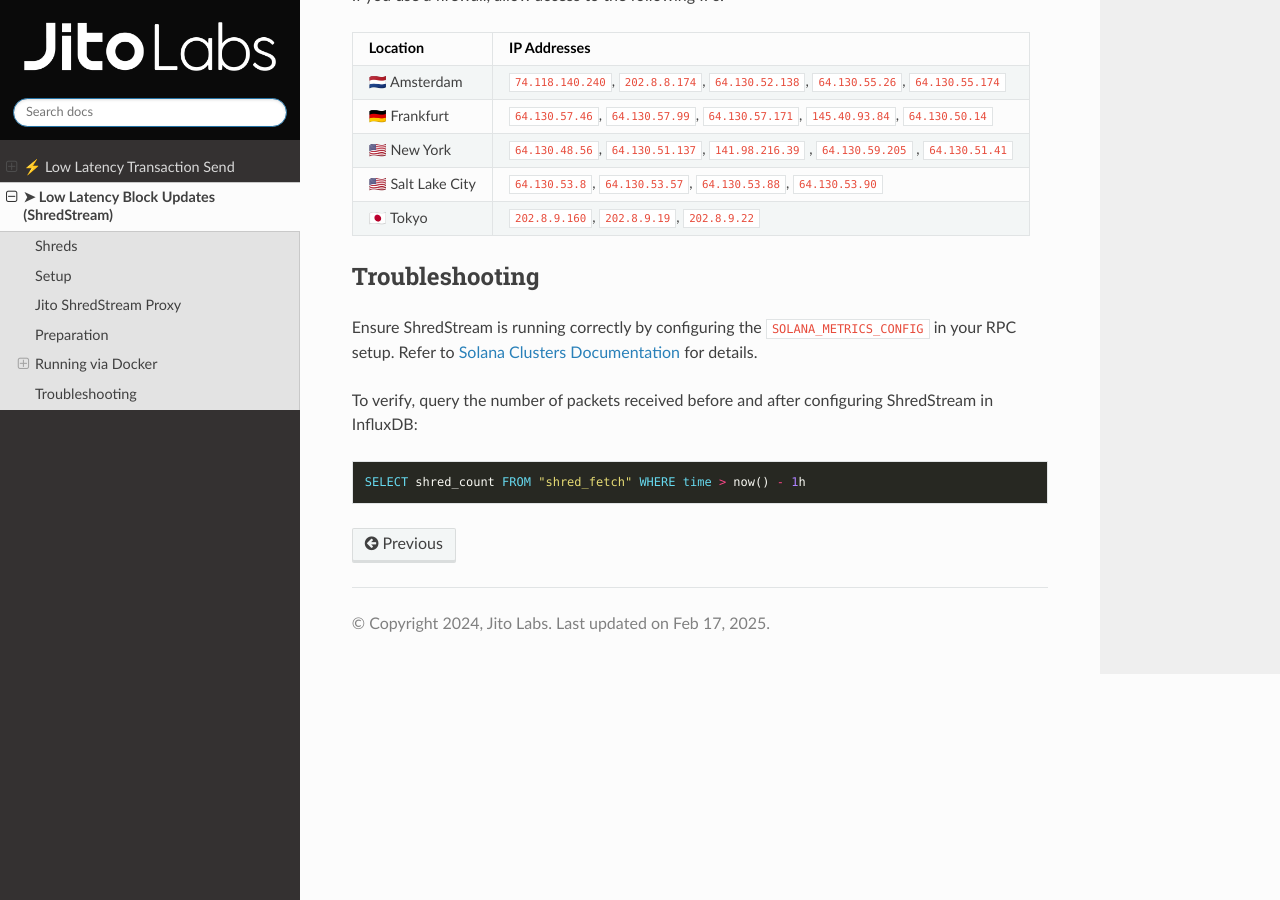
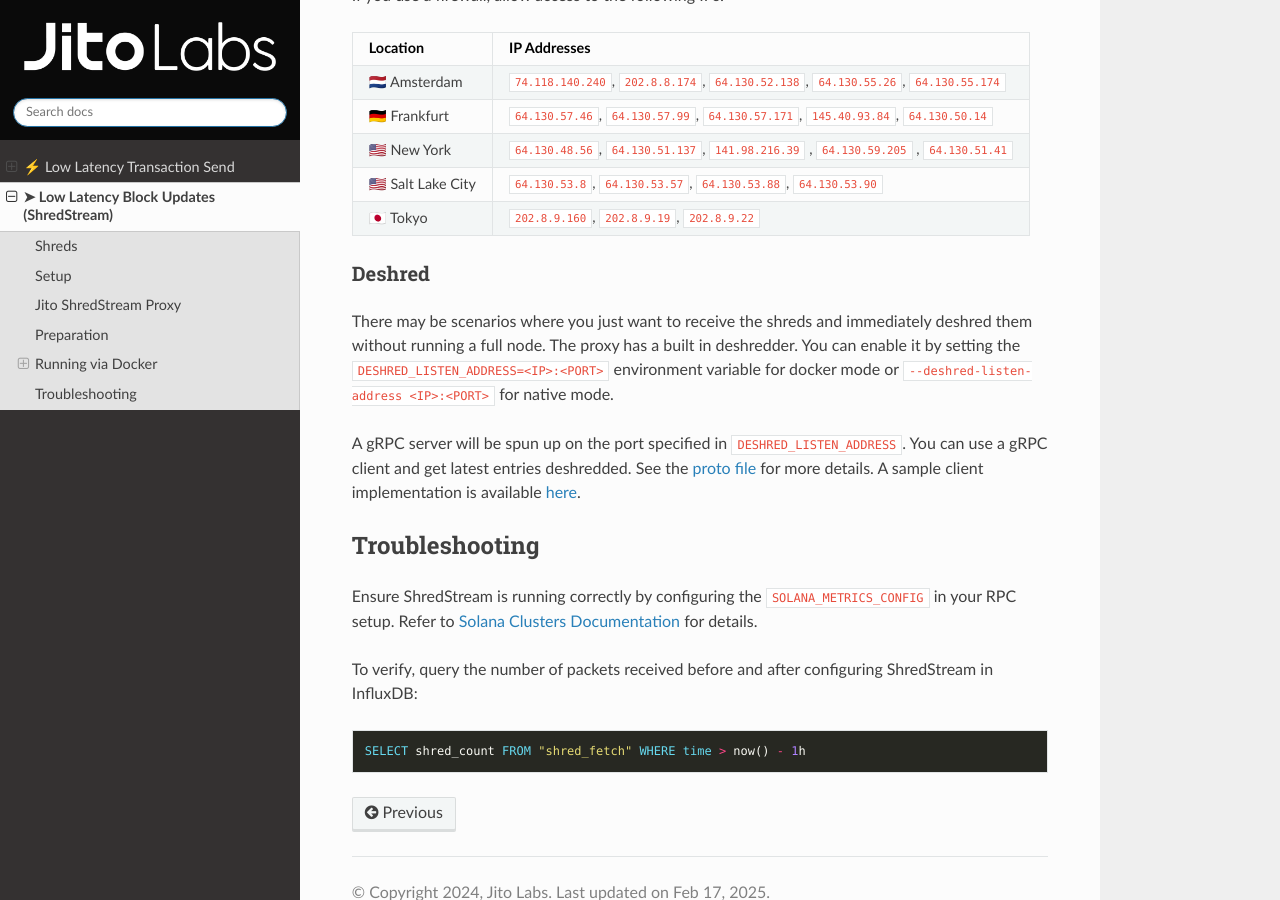
Before and after one commit to jito-labs/jito-docs, a Sphinx documentation site: the page built from docs/source/lowlatencytxnfeed.md, in a window 1280 px wide and 900 px high, scrolled down 2706 px. Built offline with Sphinx 7.4.7 and the Read the Docs theme 3.1.0, drawn with Linux system fonts in a browser that asks for light colours.

Commit message:
add deshred doc
Signed-off-by: Shivam Sandbhor <shivam.sandbhor@gmail.com>

```diff
--- a/docs/source/lowlatencytxnfeed.md
+++ b/docs/source/lowlatencytxnfeed.md
@@ -106,6 +106,13 @@
 | 🇺🇸 Salt Lake City | `64.130.53.8`, `64.130.53.57`, `64.130.53.88`, `64.130.53.90`                                   |
 | 🇯🇵 Tokyo          | `202.8.9.160`, `202.8.9.19`, `202.8.9.22`                                                       |
 
+### Deshred
+
+There may be scenarios where you just want to receive the shreds and immediately deshred them without running a full node. The proxy has a built in deshredder.
+You can enable it by setting the `DESHRED_LISTEN_ADDRESS=<IP>:<PORT>` environment variable for docker mode or `--deshred-listen-address <IP>:<PORT>` for native mode.
+
+A gRPC server will be spun up on the port specified in `DESHRED_LISTEN_ADDRESS`. You can use a gRPC client and get latest entries deshredded. See the [proto file](https://github.com/sbs2001/mev-protos/blob/master/shredstream.proto) for more details. A sample client implementation is available [here](https://github.com/sbs2001/shredstream-proxy/tree/deshred/examples/deshred).
+
 ## Troubleshooting
 
 Ensure ShredStream is running correctly by configuring the `SOLANA_METRICS_CONFIG` in your RPC setup. Refer to [Solana Clusters Documentation](https://docs.solana.com/clusters) for details.
```
